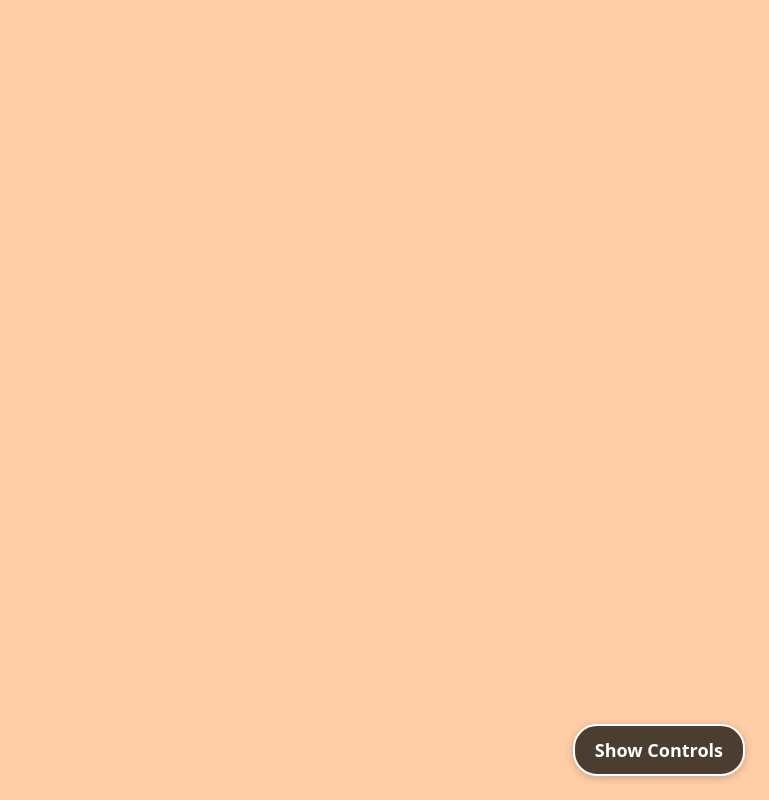
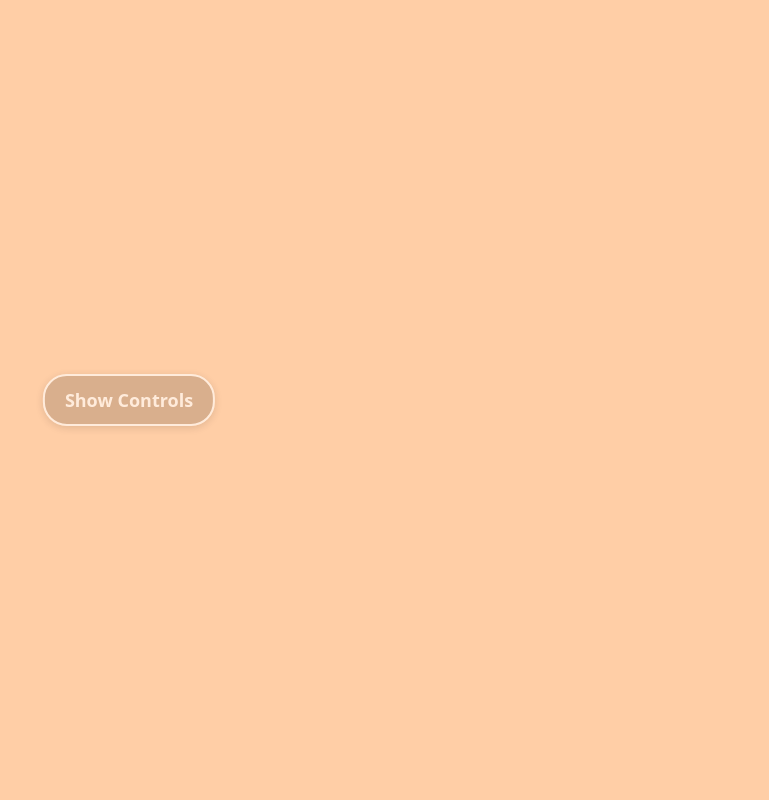
Before and after one commit to maple-buice/MonitorFillLight, a React (Vite) app: page / in a window 1280 px wide. Both pictures are taken after a click on the button "Hide Controls". Shown: the whole page, without its empty margins (511-1280 px from the left). Built offline with nearby package versions, Linux system fonts and the light colour scheme.

Commit message:
Center and fade Show Controls button, auto-hide controls after inactivity, restore on hover or interaction

```diff
--- a/src/App.css
+++ b/src/App.css
@@ -80,10 +80,11 @@ button:hover {
 
 .show-controls-btn {
   position: fixed;
-  bottom: 24px;
-  right: 24px;
+  top: 50%;
+  left: 50%;
+  transform: translate(-50%, -50%);
   z-index: 10;
-  background: rgba(0,0,0,0.7);
+  background: rgba(0,0,0,0.25);
   color: #fff;
   border: 2px solid #fff;
   border-radius: 24px;
@@ -92,6 +93,11 @@ button:hover {
   font-weight: 700;
   cursor: pointer;
   box-shadow: 0 2px 8px rgba(0,0,0,0.2);
+  opacity: 0.6;
+  transition: opacity 0.2s;
+}
+.show-controls-btn:hover, .show-controls-btn:focus {
+  opacity: 1;
 }
 
 /* Remove legacy styles */
--- a/src/App.tsx
+++ b/src/App.tsx
@@ -1,4 +1,4 @@
-import { useState, useRef, useEffect } from 'react'
+import { useState, useRef, useEffect, useCallback } from 'react'
 import './App.css'
 
 // Preset color temperatures in Kelvin and their RGB approximations
@@ -37,18 +37,23 @@ function isColorLight(r: number, g: number, b: number) {
   return (0.299 * r + 0.587 * g + 0.114 * b) > 186
 }
 
+const AUTOHIDE_DELAY = 3000 // ms
+
 function App() {
   const [kelvin, setKelvin] = useState(4000)
   const [brightness, setBrightness] = useState(100)
   const [controlsVisible, setControlsVisible] = useState(true)
   const [isFullscreen, setIsFullscreen] = useState(false)
+  const [autoHidden, setAutoHidden] = useState(false)
   const containerRef = useRef<HTMLDivElement>(null)
+  const autohideTimer = useRef<NodeJS.Timeout | null>(null)
 
   const [r, g, b] = kelvinToRgb(kelvin)
   const bgColor = `rgb(${r}, ${g}, ${b})`
   const filter = `brightness(${brightness}%)`
   const fullscreenBtnTextColor = isColorLight(r, g, b) ? '#222' : '#fff'
 
+  // Fullscreen state tracking
   useEffect(() => {
     const handleFullscreenChange = () => {
       setIsFullscreen(!!document.fullscreenElement)
@@ -56,6 +61,44 @@ function App() {
     document.addEventListener('fullscreenchange', handleFullscreenChange)
     return () => document.removeEventListener('fullscreenchange', handleFullscreenChange)
   }, [])
+
+  // Auto-hide logic
+  const showControls = useCallback(() => {
+    setControlsVisible(true)
+    setAutoHidden(false)
+    if (autohideTimer.current) clearTimeout(autohideTimer.current)
+    autohideTimer.current = setTimeout(() => {
+      setControlsVisible(false)
+      setAutoHidden(true)
+    }, AUTOHIDE_DELAY)
+  }, [])
+
+  useEffect(() => {
+    if (!controlsVisible) return
+    // Listen for mousemove to reset timer
+    const handleMouseMove = () => {
+      showControls()
+    }
+    window.addEventListener('mousemove', handleMouseMove)
+    return () => {
+      window.removeEventListener('mousemove', handleMouseMove)
+      if (autohideTimer.current) clearTimeout(autohideTimer.current)
+    }
+  }, [controlsVisible, showControls])
+
+  // Show controls on hover over the controls area or Show Controls button
+  const handleControlsMouseEnter = () => {
+    setControlsVisible(true)
+    setAutoHidden(false)
+    if (autohideTimer.current) clearTimeout(autohideTimer.current)
+  }
+
+  // Hide controls when Hide Controls is clicked (manual hide)
+  const handleHideControls = () => {
+    setControlsVisible(false)
+    setAutoHidden(false)
+    if (autohideTimer.current) clearTimeout(autohideTimer.current)
+  }
 
   const handleFullscreen = () => {
     if (containerRef.current) {
@@ -84,7 +127,9 @@ function App() {
       }}
     >
       {controlsVisible ? (
-        <div className="controls" style={{
+        <div
+          className="controls"
+          style={{
             background: 'rgba(0,0,0,0.3)',
             borderRadius: 12,
             padding: 24,
@@ -94,7 +139,9 @@ function App() {
             gap: 16,
             minWidth: 320,
             maxWidth: '90vw',
-        }}>
+          }}
+          onMouseEnter={handleControlsMouseEnter}
+        >
           <h1 style={{margin: 0, fontSize: 28}}>Monitor Fill Light</h1>
           <button
             onClick={handleFullscreen}
@@ -157,7 +204,7 @@ function App() {
             />
           </div>
           <button
-            onClick={() => setControlsVisible(false)}
+            onClick={handleHideControls}
             style={{
               marginTop: 12,
               alignSelf: 'flex-end',
@@ -177,13 +224,14 @@ function App() {
       ) : (
         <button
           className="show-controls-btn"
-          onClick={() => setControlsVisible(true)}
+          onClick={() => { setControlsVisible(true); setAutoHidden(false); }}
           style={{
             position: 'fixed',
-            bottom: 24,
-            right: 24,
+            top: '50%',
+            left: '50%',
+            transform: 'translate(-50%, -50%)',
             zIndex: 10,
-            background: 'rgba(0,0,0,0.7)',
+            background: 'rgba(0,0,0,0.25)',
             color: '#fff',
             border: '2px solid #fff',
             borderRadius: 24,
@@ -192,8 +240,11 @@ function App() {
             fontWeight: 700,
             cursor: 'pointer',
             boxShadow: '0 2px 8px rgba(0,0,0,0.2)',
+            opacity: 0.6,
+            transition: 'opacity 0.2s',
           }}
           aria-label="Show controls"
+          onMouseEnter={handleControlsMouseEnter}
         >
           Show Controls
         </button>
```
Lines whose indentation alone changed are shown as unchanged.
